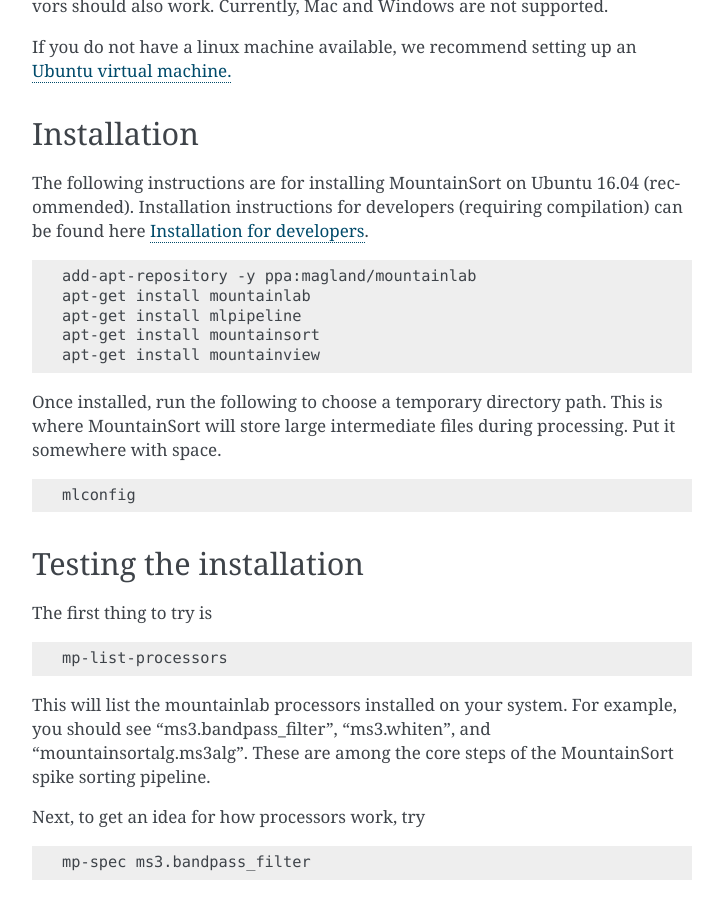
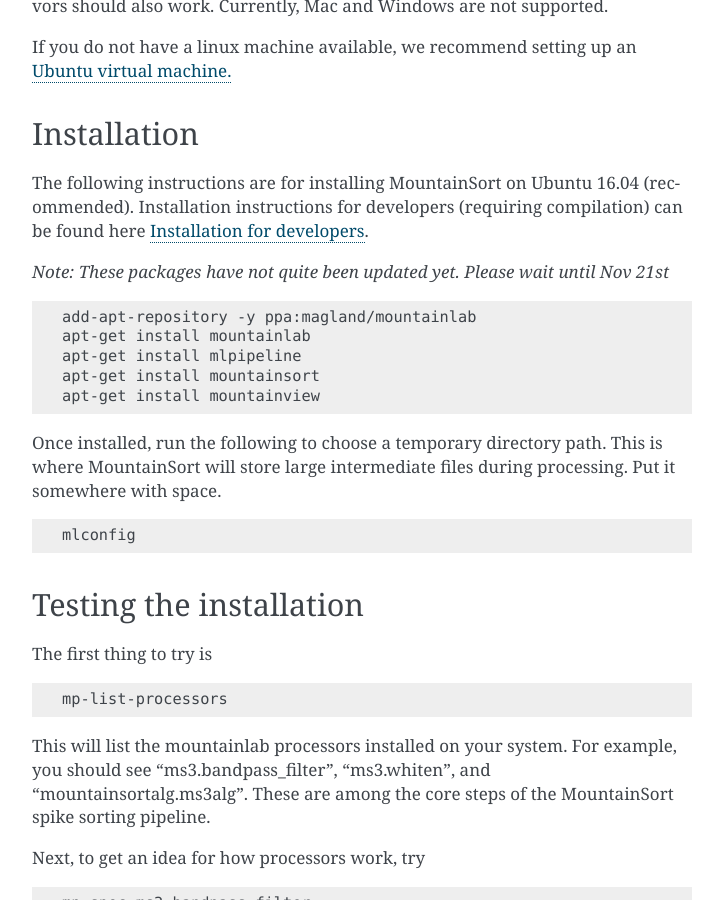
Before and after one commit to flatironinstitute/mountainsort, a Sphinx documentation site: the page built from docs/source/index.rst, in a window 1280 px wide and 900 px high, scrolled down 831 px. Shown: the whole window, without its empty margins (388-1111 px from the left). Built offline with Sphinx 7.4.7, drawn with Linux system fonts in a browser that asks for light colours; pages that are not in the unit, such as notebooks, are missing from menus.

Commit message:
update docs

```diff
--- a/docs/source/index.rst
+++ b/docs/source/index.rst
@@ -29,6 +29,8 @@
 ------------------------
 
 The following instructions are for installing MountainSort on Ubuntu 16.04 (recommended). Installation instructions for developers (requiring compilation) can be found here :doc:`installation_advanced`.
+
+*Note: These packages have not quite been updated yet. Please wait until Nov 21st*
 
 .. code:: bash
 
```
